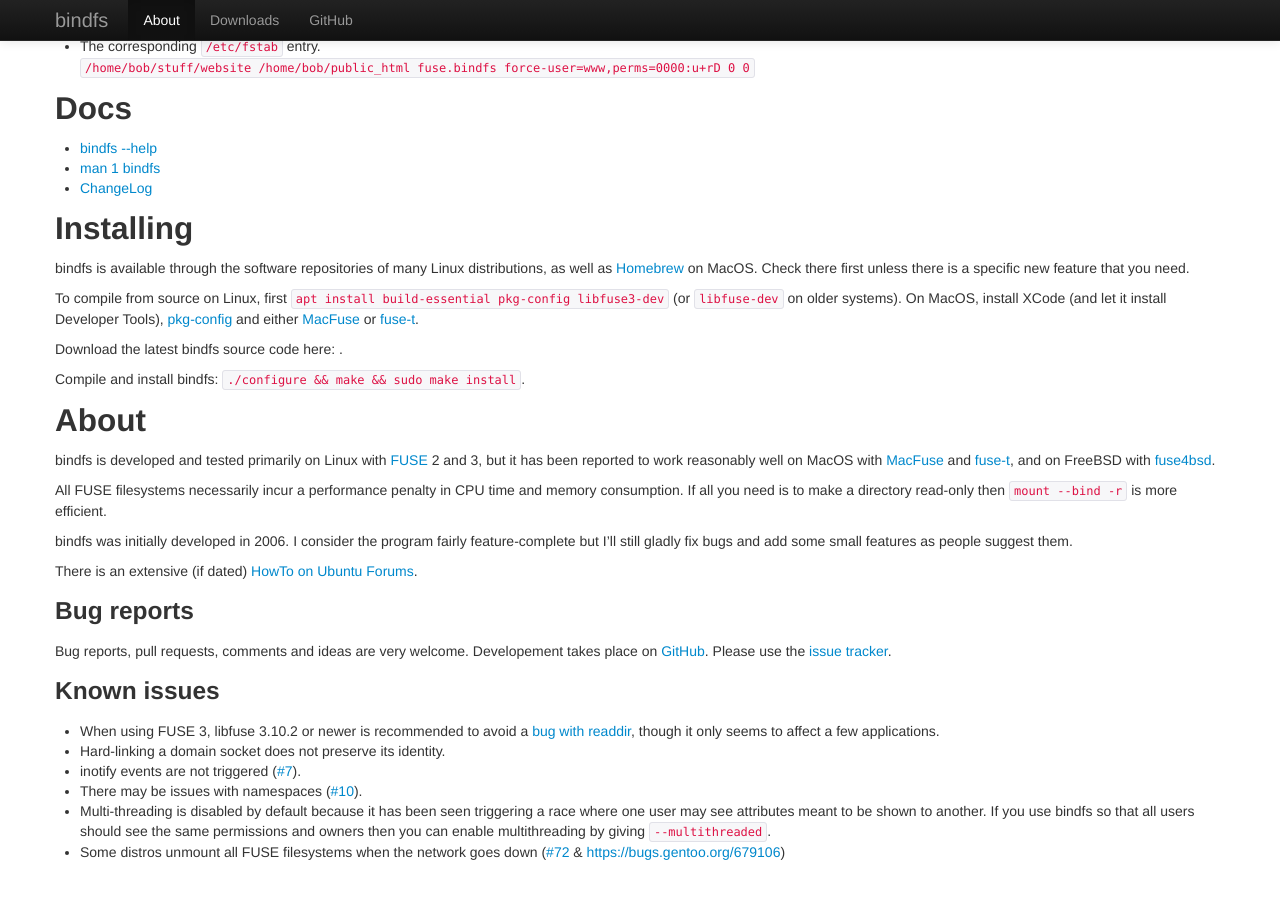
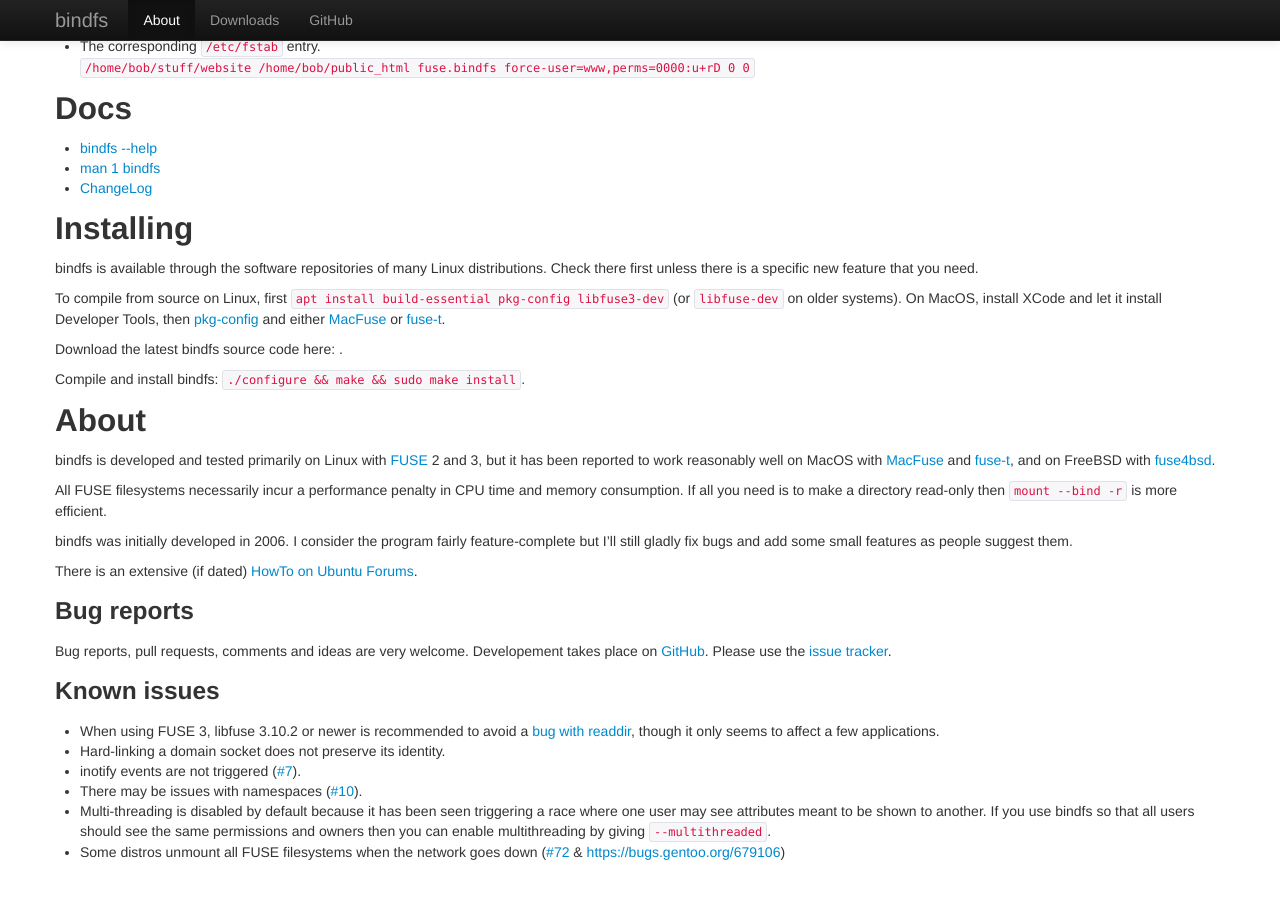
Before and after one commit to mpartel/bindfs, a Jekyll site: the page built from index.markdown, in a window 1280 px wide and 900 px high, scrolled down 449 px. Built offline with Jekyll 4.4.1, drawn with Linux system fonts in a browser that asks for light colours.

Commit message:
Whoops, Homebrew's bindfs only supports Linux.

```diff
--- a/index.markdown
+++ b/index.markdown
@@ -39,9 +39,9 @@
 
 ## Installing
 
-bindfs is available through the software repositories of many Linux distributions, as well as [Homebrew](https://formulae.brew.sh/formula/bindfs#default) on MacOS. Check there first unless there is a specific new feature that you need.
+bindfs is available through the software repositories of many Linux distributions. Check there first unless there is a specific new feature that you need.
 
-To compile from source on Linux, first `apt install build-essential pkg-config libfuse3-dev` (or `libfuse-dev` on older systems). On MacOS, install XCode (and let it install Developer Tools), [pkg-config](https://formulae.brew.sh/formula/pkg-config#default) and either [MacFuse](https://osxfuse.github.io/) or [fuse-t](https://www.fuse-t.org/).
+To compile from source on Linux, first `apt install build-essential pkg-config libfuse3-dev` (or `libfuse-dev` on older systems). On MacOS, install XCode and let it install Developer Tools, then [pkg-config](https://formulae.brew.sh/formula/pkg-config#default) and either [MacFuse](https://osxfuse.github.io/) or [fuse-t](https://www.fuse-t.org/).
 
 Download the latest bindfs source code here: [{% first_file downloads %}](downloads/{% first_file downloads %}).
 
```
